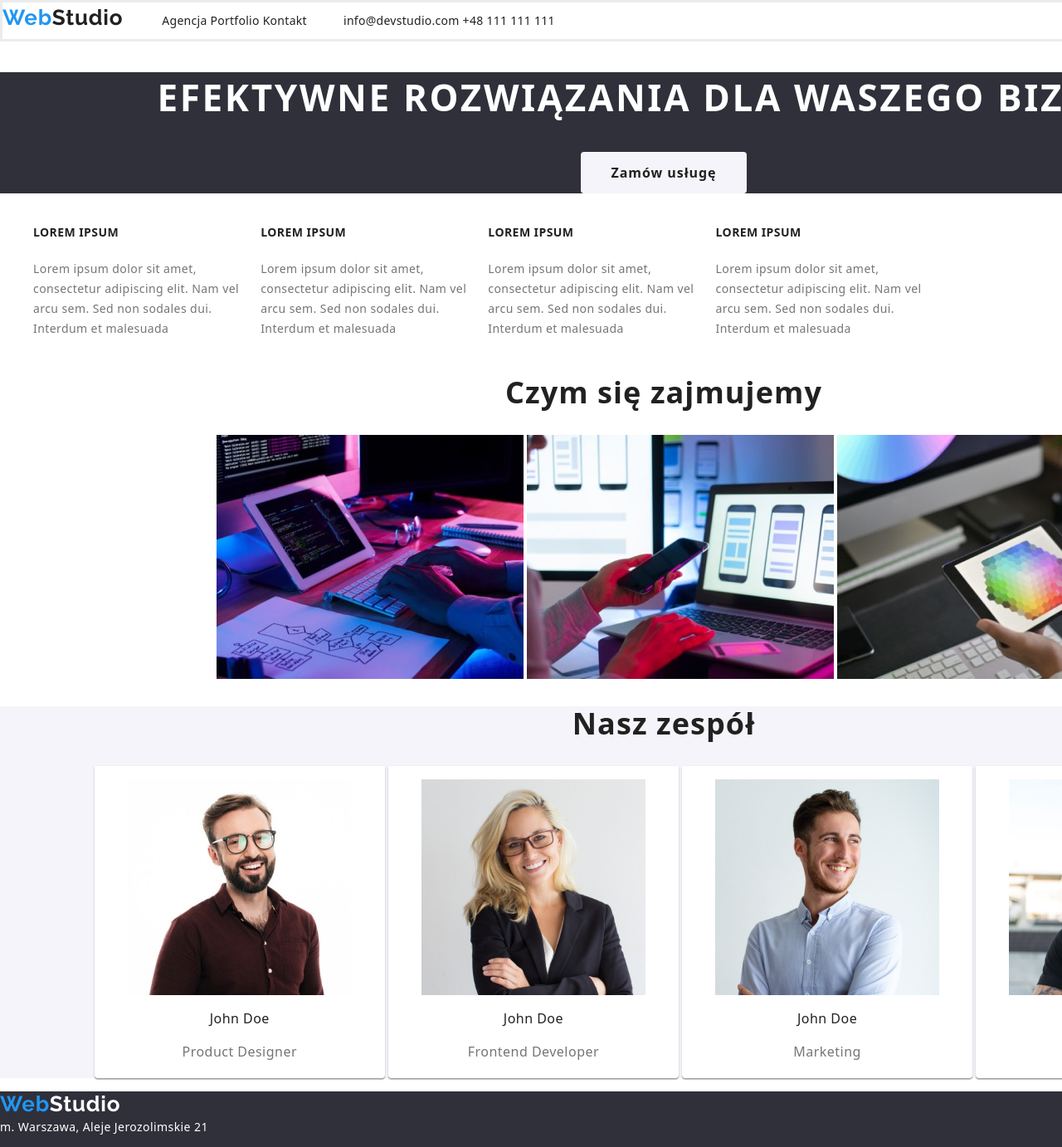
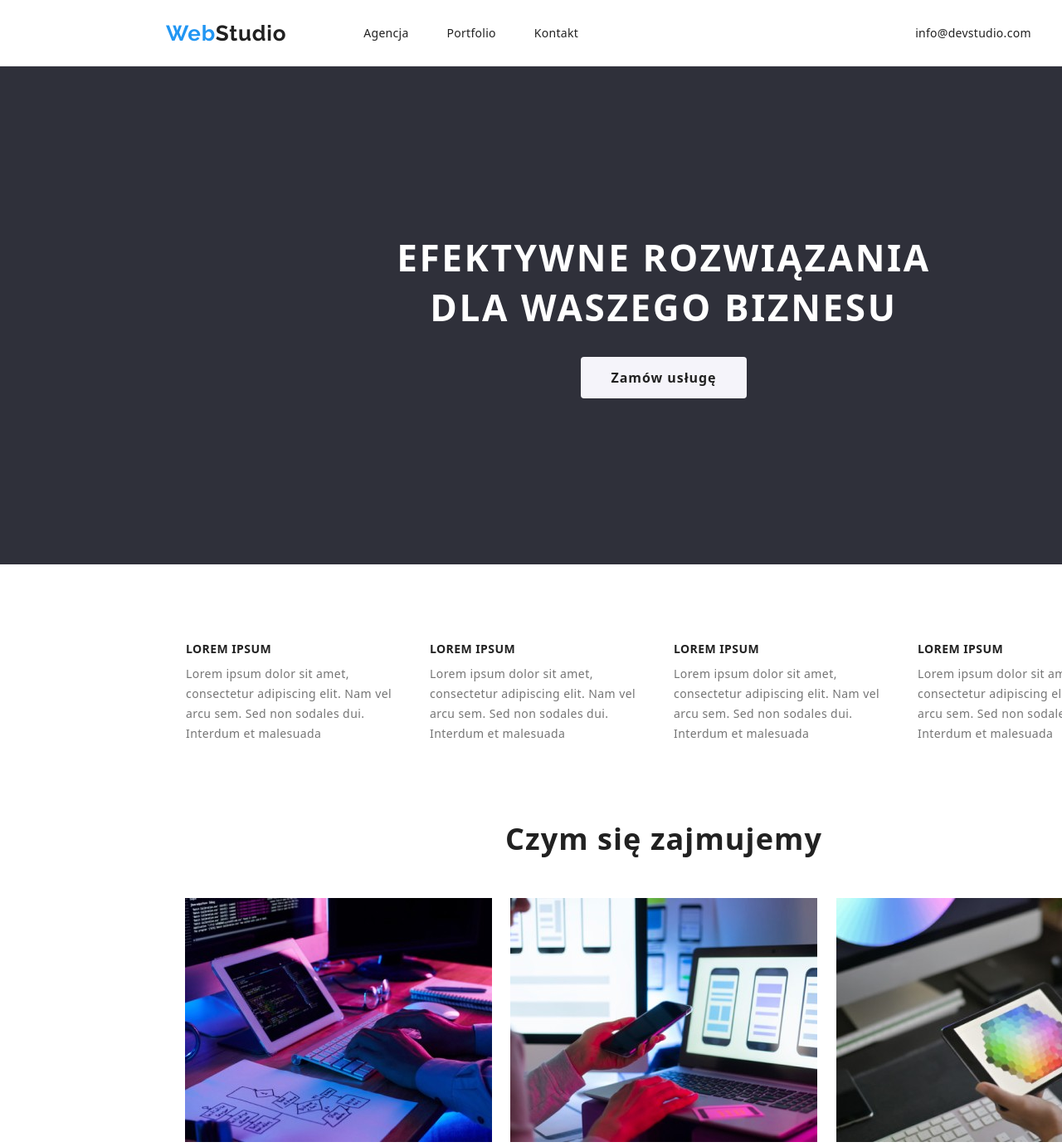
Before and after one commit to EwaMazurek/goit-markup-hw-03, a plain HTML site: page index.html in a window 1280 px wide. Shown: the top 1382 px of the page at 83% size. Drawn offline with nearby package versions, Linux system fonts and the light colour scheme.

Commit message:
dodano style geometrii i pozycjonowanie dla index.html

```diff
--- a/css/style.css
+++ b/css/style.css
@@ -1,3 +1,6 @@
+* {
+  box-sizing: border-box;
+}
 body {
   width: 1600px;
   background-color: var(--bcg-color);
@@ -23,15 +26,32 @@ body {
   --border-color-portoflio: #eeeeee;
 }
 
+ul {
+  list-style: none;
+  display: flex;
+  justify-content: space-evenly;
+  padding-left: 0;
+  margin: 0;
+}
+
+h1,
+h2,
+h3,
+h4,
+h5,
+p {
+  margin: 0;
+}
+
+.container {
+  width: 1200px;
+  margin: 0 auto;
+}
 /* header */
 .header-style {
-  border-radius: 1px;
-  border-color: var(--border-color-header);
-  border-style: solid;
-}
+  height: 80px;
 
-.nav-bar {
-  display: inline-block;
+  border-bottom: 1px var(--border-color-header) solid;
 }
 
 .logo {
@@ -42,8 +62,21 @@ body {
   line-height: 31px;
   text-decoration: none;
   letter-spacing: 0.03em;
+  padding-right: 93px;
 
   color: var(--basic-text);
+}
+
+header .container {
+  display: flex;
+  justify-content: space-between;
+  align-items: center;
+  height: 80px;
+}
+
+.nav-bar {
+  display: flex;
+  align-items: center;
 }
 
 .logo:hover,
@@ -62,11 +95,10 @@ body {
   line-height: 16px;
   letter-spacing: 0.02em;
   list-style: none;
-  display: inline-block;
 }
 
-.nav-list > li {
-  display: inline-block;
+.nav-list > li:not(:last-child) {
+  padding-right: 46px;
 }
 
 .nav-link {
@@ -81,18 +113,19 @@ body {
 
 /* main */
 .order-section {
+  height: 600px;
   background-color: var(--bcg-main-footer);
   text-align: center;
 }
 
 .title {
-  font-style: normal;
   font-weight: 900;
   font-size: 44px;
   line-height: 60px;
   color: var(--h1-color);
   text-align: center;
   letter-spacing: 0.06em;
+  padding: 200px 452px 30px;
 }
 
 .button-inactive {
@@ -121,12 +154,17 @@ body {
   cursor: pointer;
 }
 
-.main-list > li {
-  display: inline-block;
+.section {
+  padding-top: 94px;
+  padding-bottom: 94px;
 }
 
-.lorem {
+.main-list-item {
   width: 270px;
+}
+
+.main-list-item > p {
+  padding-top: 10px;
 }
 
 .main-description-title {
@@ -148,6 +186,7 @@ body {
 
 .services-section {
   text-align: center;
+  padding-bottom: 94px;
 }
 
 .services-team-header {
@@ -157,14 +196,19 @@ body {
   line-height: 42px;
   text-align: center;
   letter-spacing: 0.03em;
+  padding-bottom: 50px;
 }
 
 .team-section {
   background-color: var(--bcg-team-section);
   text-align: center;
+  padding-bottom: 94px;
+  padding-top: 94px;
 }
 
 .team-section-li {
+  width: 270px;
+  height: 368px;
   background-color: var(--bcg-photo);
   text-align: center;
 
@@ -173,12 +217,22 @@ body {
   border-radius: 0px 0px 4px 4px;
 }
 
+.team-section-li > figure {
+  margin: 0;
+}
+
+.team-section figcaption {
+  padding-top: 30px;
+  padding-bottom: 30px;
+}
+
 .team-member-name {
   font-style: normal;
   font-weight: 500;
   font-size: 16px;
   line-height: 19px;
   letter-spacing: 0.03em;
+  padding-bottom: 10px;
 }
 
 .team-member-role {
@@ -193,9 +247,13 @@ body {
 /* footer */
 .footer-style {
   background-color: var(--bcg-main-footer);
+  padding-top: 60px;
+  padding-bottom: 60px;
+  height: 252px;
 }
 
 .footer-address {
+  padding-top: 20px;
   font-style: normal;
   font-weight: 400;
   font-size: 14px;
@@ -225,10 +283,15 @@ body {
 }
 
 .footer-contact {
+  display: block;
   list-style: none;
   font-weight: 400;
   font-size: 14px;
   line-height: 24px;
+}
+
+.footer-contact > li {
+  padding-top: 9px;
 }
 
 .footer-contact-link {
@@ -246,10 +309,6 @@ body {
 /* przyciski */
 .buttons-list {
   list-style: none;
-}
-
-.button-li {
-  display: inline-block;
 }
 
 .portfolio-button {
@@ -283,7 +342,6 @@ body {
 }
 
 .portfolio-projects-li {
-  display: inline-block;
   border: 1px solid var(--border-color-portoflio);
 }
 
--- a/index.html
+++ b/index.html
@@ -24,6 +24,7 @@
   <body>
     <!-- logo i pasek nawigacji -->
     <header class="header-style">
+      <div class="container">
         <nav class="nav-bar">
           <a class="logo" href="index.html"><span>Web</span>Studio </a>
           <ul class="nav-list">
@@ -36,6 +37,7 @@
           <li><a class="nav-link" href="mailto:info@devstudio.com">info@devstudio.com</a></li>
           <li><a class="nav-link" href="tel:+48111111111">+48 111 111 111</a></li>
         </ul>
+      </div>
     </header>
 
     <main>
@@ -46,30 +48,31 @@
       </section>
 
       <!-- lorem ipsum x4 -->
-      <section>
+      <section class="section">
+        <div class="container">
           <ul class="main-list">
-          <li class="lorem">
+            <li class="main-list-item">
               <h5 class="main-description-title">LOREM IPSUM</h5>
               <p class="main-description-text">
                 Lorem ipsum dolor sit amet, consectetur adipiscing elit. Nam vel arcu sem. Sed non
                 sodales dui. Interdum et malesuada
               </p>
             </li>
-          <li class="lorem">
+            <li class="main-list-item">
               <h5 class="main-description-title">LOREM IPSUM</h5>
               <p class="main-description-text">
                 Lorem ipsum dolor sit amet, consectetur adipiscing elit. Nam vel arcu sem. Sed non
                 sodales dui. Interdum et malesuada
               </p>
             </li>
-          <li class="lorem">
+            <li class="main-list-item">
               <h5 class="main-description-title">LOREM IPSUM</h5>
               <p class="main-description-text">
                 Lorem ipsum dolor sit amet, consectetur adipiscing elit. Nam vel arcu sem. Sed non
                 sodales dui. Interdum et malesuada
               </p>
             </li>
-          <li class="lorem">
+            <li class="main-list-item">
               <h5 class="main-description-title">LOREM IPSUM</h5>
               <p class="main-description-text">
                 Lorem ipsum dolor sit amet, consectetur adipiscing elit. Nam vel arcu sem. Sed non
@@ -77,12 +80,14 @@
               </p>
             </li>
           </ul>
+        </div>
       </section>
 
       <!-- sekcja "czym się zajmujemy" -->
       <section class="services-section">
+        <div class="container">
           <h2 class="services-team-header">Czym się zajmujemy</h2>
-        <ul class="main-list">
+          <ul>
             <li>
               <img src="images/photo1-1.jpg" alt="programowanie" width="370" height="294" />
             </li>
@@ -93,14 +98,16 @@
               <img src="images/photo1-3.jpg" alt="projekt graficzny" width="370" height="294" />
             </li>
           </ul>
+        </div>
       </section>
 
       <!-- sekcja "nasz zespół" -->
       <section class="team-section">
+        <div class="container">
           <h2 class="services-team-header">Nasz zespół</h2>
-        <ul class="main-list">
+          <ul>
             <li class="team-section-li">
-            <figure>
+              <figure class="">
                 <img src="images/photo2-1.jpg" alt="John Doe" width="270" height="260" />
                 <figcaption>
                   <h3 class="team-member-name">John Doe</h3>
@@ -136,10 +143,12 @@
               </figure>
             </li>
           </ul>
+        </div>
       </section>
     </main>
 
     <footer class="footer-style">
+      <div class="container">
         <a class="footer-logo" href="index.html"><span>Web</span>Studio </a>
         <address class="footer-address">m. Warszawa, Aleje Jerozolimskie 21</address>
         <ul class="footer-contact">
@@ -148,6 +157,7 @@
           </li>
           <li><a class="footer-contact-link" href="tel:+48111111111">+48 111 111 111</a></li>
         </ul>
+      </div>
     </footer>
   </body>
 </html>
```
Lines whose indentation alone changed are shown as unchanged.
